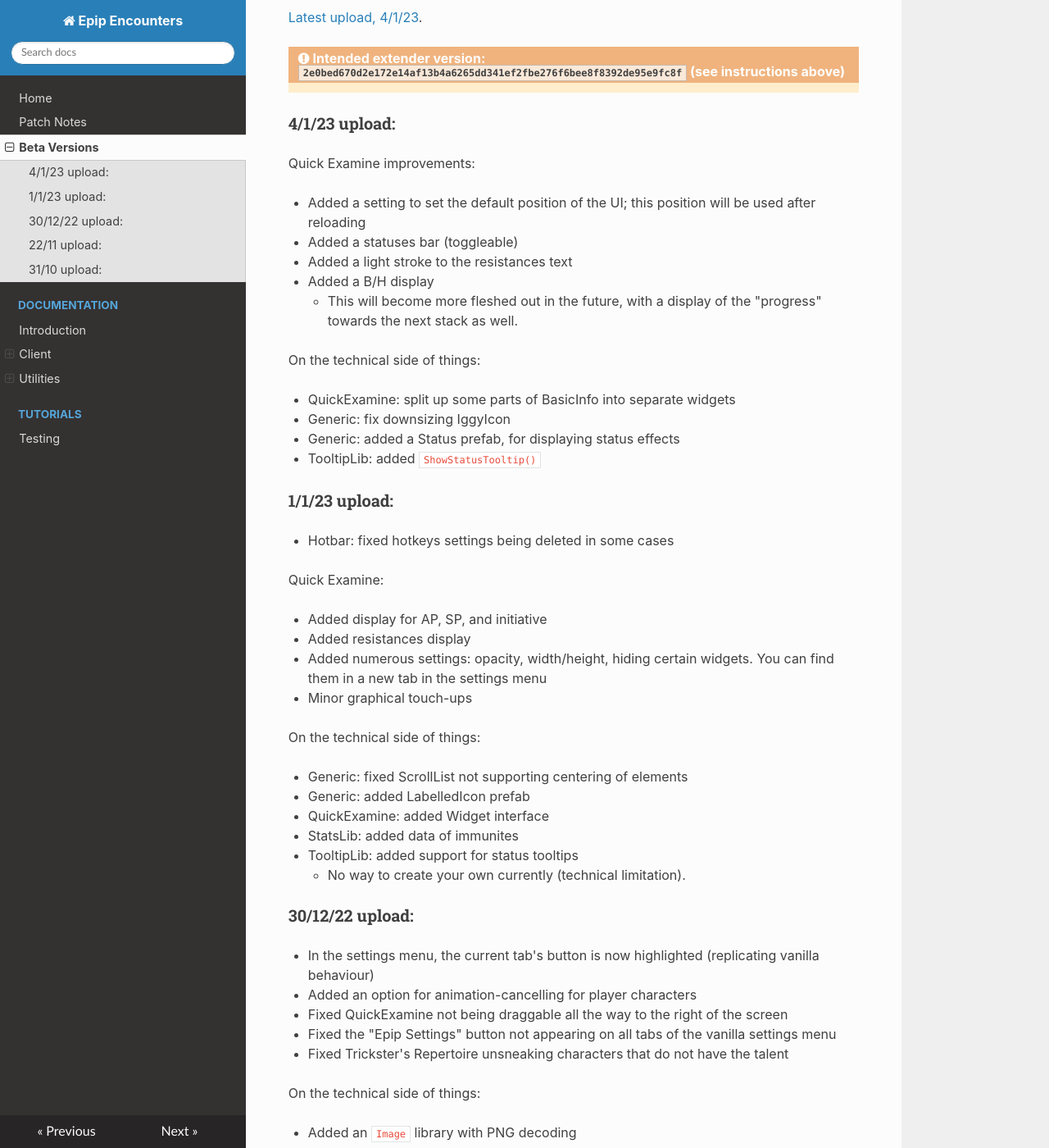
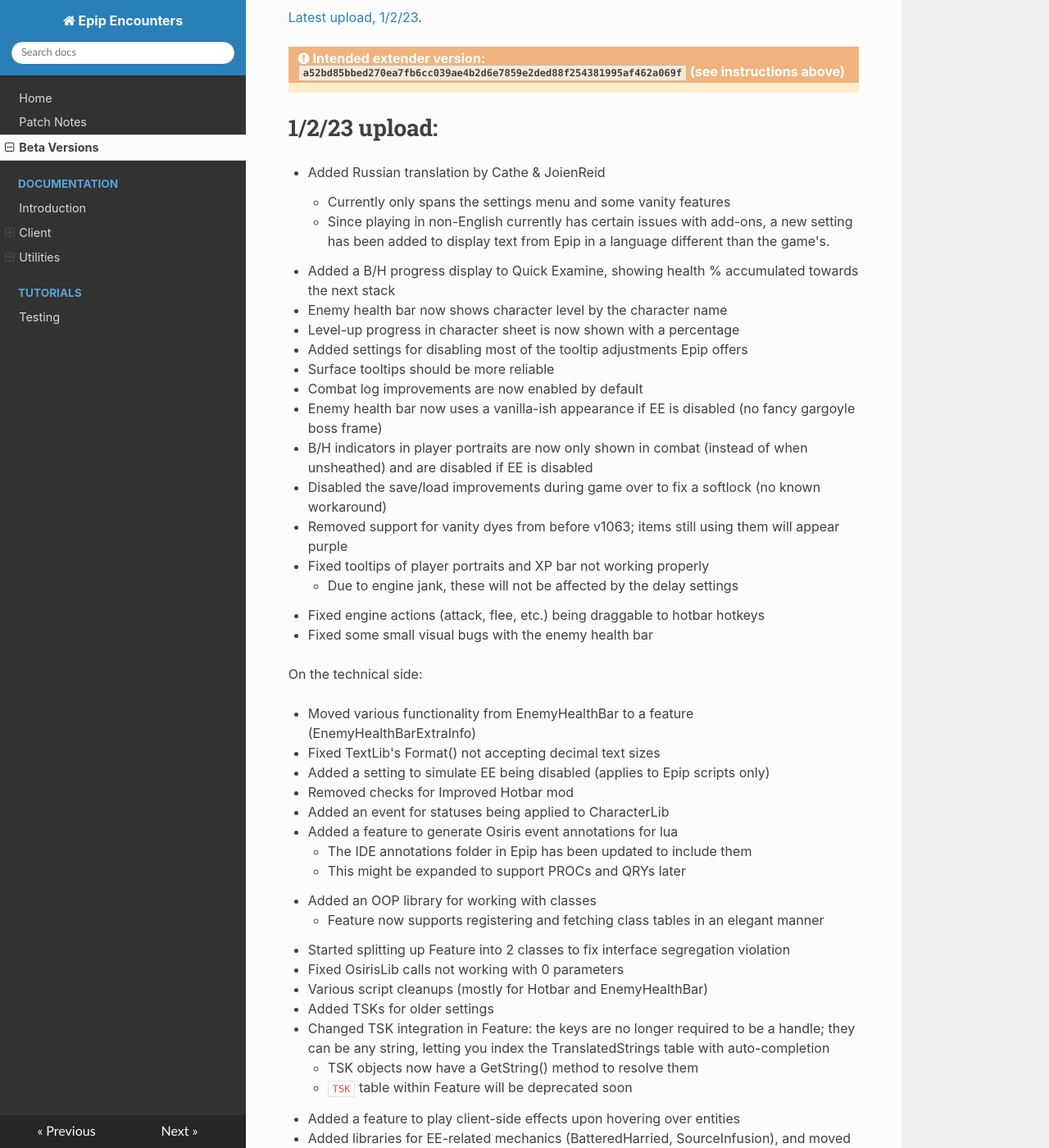
Before and after one commit to PinewoodPip/epip, an MkDocs documentation site: the page built from docs/beta.md, in a window 1280 px wide and 1400 px high, scrolled down 416 px. Shown: the whole window at 82% size. Built offline with MkDocs 1.6.1, drawn with Linux system fonts in a browser that asks for light colours; nearby versions of some CDN libraries; some of the changed text lies outside the part shown.

Commit message:
Update beta patchnotes

````diff
--- a/docs/beta.md
+++ b/docs/beta.md
@@ -7,15 +7,67 @@
 {
 	"UpdateChannel": "Devel",
 	"TargetVersion": "58.0.0.0",
-	"TargetResourceDigest": "2e0bed670d2e172e14af13b4a6265dd341ef2fbe276f6bee8f8392de95e9fc8f",
+	"TargetResourceDigest": "a52bd85bbed270ea7fb6cc039ae4b2d6e7859e2ded88f254381995af462a069f",
 	"Debug": true
 }
 ```
 
 # v1064 Beta
-[Latest upload, 4/1/23](https://drive.google.com/file/d/1ni4yRX1TTPHxrqZ0mhbrimyFGXkdZsPL/view?usp=sharing).
+[Latest upload, 1/2/23](https://drive.google.com/file/d/1ni4yRX1TTPHxrqZ0mhbrimyFGXkdZsPL/view?usp=sharing).
 
-!!! Warning "Intended extender version: `2e0bed670d2e172e14af13b4a6265dd341ef2fbe276f6bee8f8392de95e9fc8f` (see instructions above)"
+!!! Warning "Intended extender version: `a52bd85bbed270ea7fb6cc039ae4b2d6e7859e2ded88f254381995af462a069f` (see instructions above)"
+
+# 1/2/23 upload:
+
+- Added Russian translation by Cathe & JoienReid
+	- Currently only spans the settings menu and some vanity features
+	- Since playing in non-English currently has certain issues with add-ons, a new setting has been added to display text from Epip in a language different than the game's.
+
+- Added a B/H progress display to Quick Examine, showing health % accumulated towards the next stack
+- Enemy health bar now shows character level by the character name
+- Level-up progress in character sheet is now shown with a percentage
+- Added settings for disabling most of the tooltip adjustments Epip offers
+- Surface tooltips should be more reliable
+- Combat log improvements are now enabled by default
+- Enemy health bar now uses a vanilla-ish appearance if EE is disabled (no fancy gargoyle boss frame)
+- B/H indicators in player portraits are now only shown in combat (instead of when unsheathed) and are disabled if EE is disabled
+- Disabled the save/load improvements during game over to fix a softlock (no known workaround)
+- Removed support for vanity dyes from before v1063; items still using them will appear purple
+- Fixed tooltips of player portraits and XP bar not working properly
+	- Due to engine jank, these will not be affected by the delay settings
+- Fixed engine actions (attack, flee, etc.) being draggable to hotbar hotkeys
+- Fixed some small visual bugs with the enemy health bar
+
+On the technical side:
+
+- Moved various functionality from EnemyHealthBar to a feature (EnemyHealthBarExtraInfo)
+- Fixed TextLib's Format() not accepting decimal text sizes
+- Added a setting to simulate EE being disabled (applies to Epip scripts only)
+- Removed checks for Improved Hotbar mod
+- Added an event for statuses being applied to CharacterLib
+- Added a feature to generate Osiris event annotations for lua
+	- The IDE annotations folder in Epip has been updated to include them
+	- This might be expanded to support PROCs and QRYs later
+- Added an OOP library for working with classes
+	- Feature now supports registering and fetching class tables in an elegant manner
+- Started splitting up Feature into 2 classes to fix interface segregation violation
+- Fixed OsirisLib calls not working with 0 parameters
+- Various script cleanups (mostly for Hotbar and EnemyHealthBar)
+- Added TSKs for older settings
+- Changed TSK integration in Feature: the keys are no longer required to be a handle; they can be any string, letting you index the TranslatedStrings table with auto-completion
+	- TSK objects now have a GetString() method to resolve them
+	- `TSK` table within Feature will be deprecated soon
+- Added a feature to play client-side effects upon hovering over entities
+- Added libraries for EE-related mechanics (BatteredHarried, SourceInfusion), and moved relevant methods to them
+- Fixed `Character.GetEquippedItems()` not returning the advertised type
+- Added a DatabaseSync feature for synchronizing database contents to the client
+	- Might be merged into the osiris library in the future
+- Added a UserVars library, with Feature integration
+- Added support for function signatures without bodies to the doc generator, fixed subclasses not being detected properly
+- Added methods related to drag-drop to PointerLib
+- Generic:
+	- Moved annotations to separate file, solving various IDE warnings
+	- Added support for tweening
 
 ### 4/1/23 upload:
 
````
